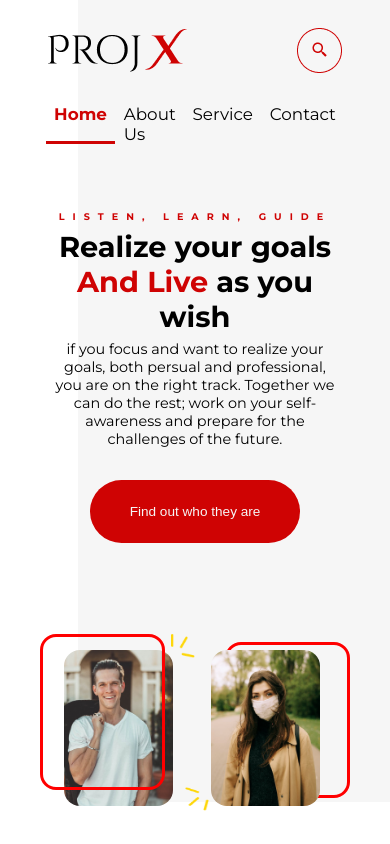
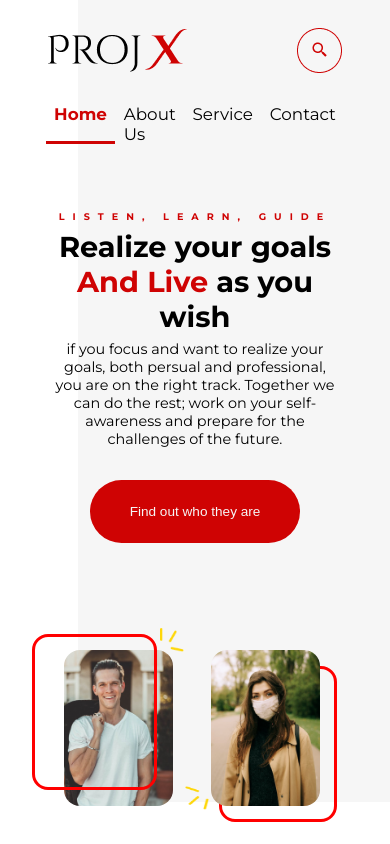
Before and after one commit to navansami/projx, a React (Create React App) app: page /home in a window 390 px wide. Shown: the top 844 px of the page. Built offline with nearby package versions, Linux system fonts and the light colour scheme; sample sign-in values are in the browser's storage.

Commit message:
fixed image overlay and icon positioning on max-width screen of 600px

```diff
--- a/src/css/herocontent.css
+++ b/src/css/herocontent.css
@@ -125,6 +125,32 @@
     margin-block: .75rem;
 }
 
+@media screen and ( max-width: 600px ) {
+    .overlay-1 {
+        top: -2rem;
+        left: -1rem;
+        height: 90%;
+    }
+    .overlay-2 {
+        top: 1rem;
+        left: 1.5rem;
+        width: 80%;
+        height: 70%;
+    }
+    .cards .cards-main .rays {
+        width: 1.5rem;
+        height: 1.5rem;
+    }
+    .cards .cards-main img.rays-1 {
+        top: .1rem;
+        left: 7rem;
+    }
+    .cards .cards-main img.rays-2 {
+        top: 10rem;
+        left: -5px;
+    }
+}
+
 
 @media screen and ( max-width: 900px ) {
 
@@ -175,20 +201,23 @@
     }
     .overlay-1 {
         top: -2rem;
-        left: -.5rem;
+        left: -1rem;
         height: 90%;
     }
     .overlay-2 {
-        top: 0rem;
-        right: -.5rem;
+        top: 1.5rem;
+        right: 1rem;
         height: 90%;
     }
     .cards .cards-main .rays {
         width: 1.5rem;
         height: 1.5rem;
     }
+    .cards .cards-main img.rays-1 {
+        top: .1rem;
+        right: .75rem;
+    }
     .cards .cards-main img.rays-2 {
-        position: absolute;
         bottom: -.75rem;
         left: -10px;
     }
--- a/src/css/navbar.css
+++ b/src/css/navbar.css
@@ -26,7 +26,7 @@
   border-bottom: .2rem solid var(--clr-pri);
 }
 
-@media screen and ( max-width: 900px ) {
+@media screen and ( max-width: 600px ) {
   .nav {
     width: 100vw;
     display: grid;
```
